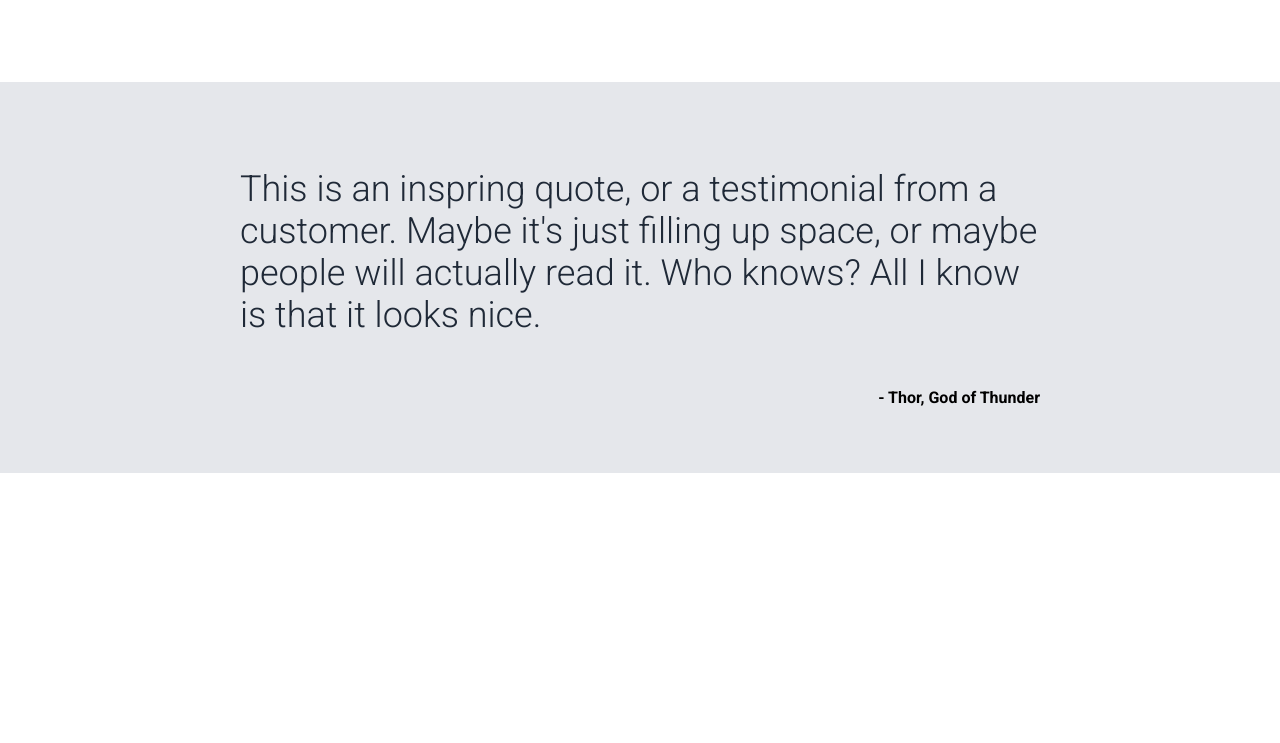
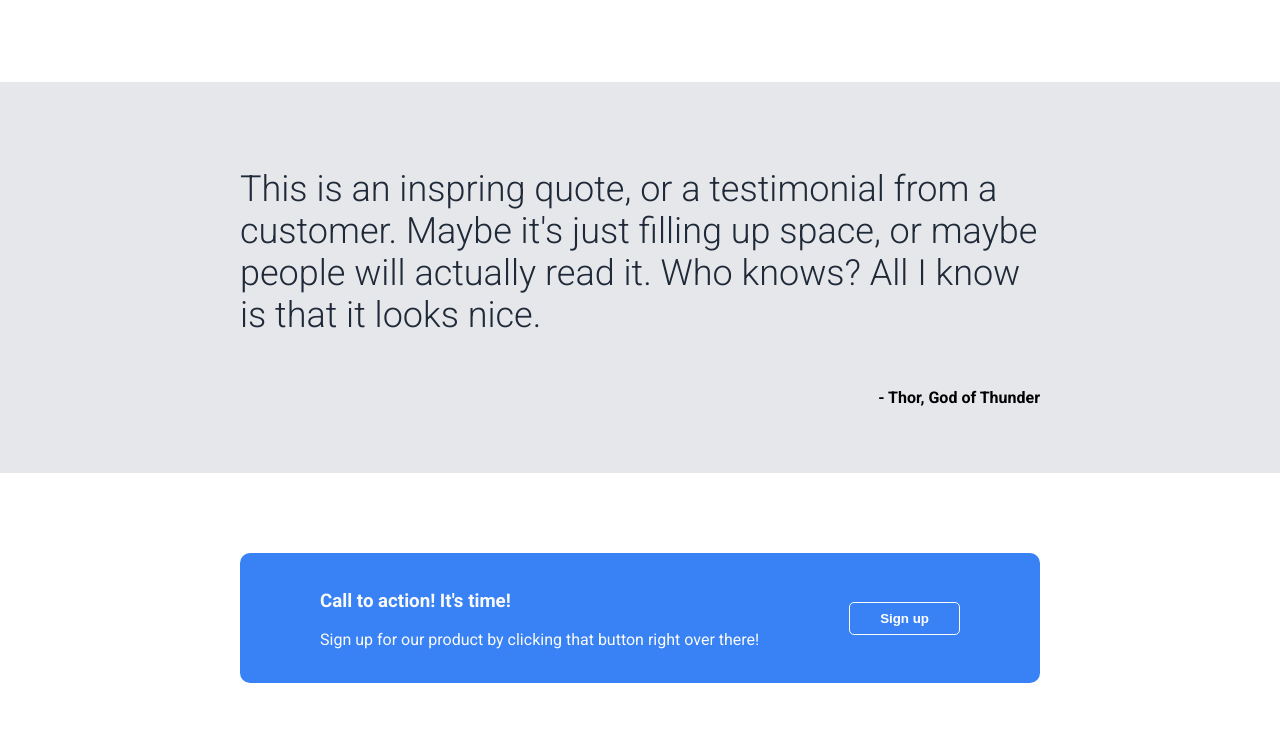
Before and after one commit to tosia-3/odin-landing-page-project, a plain HTML site: page index.html in a window 1280 px wide. Shown: the part 854-1597 px from the top of the page. Before the commit the page ends 1407 px from the top, so only its background shows below. Drawn offline with Linux system fonts and the light colour scheme.

Commit message:
Added a CTA section.

```diff
--- a/index.html
+++ b/index.html
@@ -55,5 +55,16 @@
         <p class="q-text">This is an inspring quote, or a testimonial from a customer. Maybe it's just filling up space, or maybe people will actually read it. Who knows? All I know is that it looks nice.</p>
         <p class="q-author">- Thor, God of Thunder</p>
     </div>
+    <div class="cta-section">
+        <div class="cta-wrapper">
+            <div class="cta-text">
+                <h3>Call to action! It's time!</h3>
+                <p>Sign up for our product by clicking that button right over there!</p>
+            </div>
+            <div class="cta-button">
+                <button>Sign up</button>
+            </div>
+        </div>
+    </div>
 </body>
 </html>
--- a/style.css
+++ b/style.css
@@ -116,3 +116,32 @@ h1{
     font-weight: 700;
     text-align: right;
 }
+/* CTA section */
+
+.cta-section{
+    display: flex;
+    align-items: center;
+    justify-content: center;
+    padding: 0 15rem;
+    padding-bottom: 60px;
+}
+.cta-wrapper{
+    display: flex;
+    align-items: center;
+    width: 800px;
+    height: 130px;
+    padding: 0px 5rem;
+    justify-content: space-between;
+    gap: 5rem;
+    background-color: #3882f6;
+    border-radius: 10px;
+    color: #F9FAF8;
+}
+.cta-wrapper button{
+    border: 1.5px solid #F9FAF8;
+    color: white;
+    font-weight: 700;
+    padding: 8px 30px;
+    border-radius: 5px;
+    background-color: transparent;
+}
```
